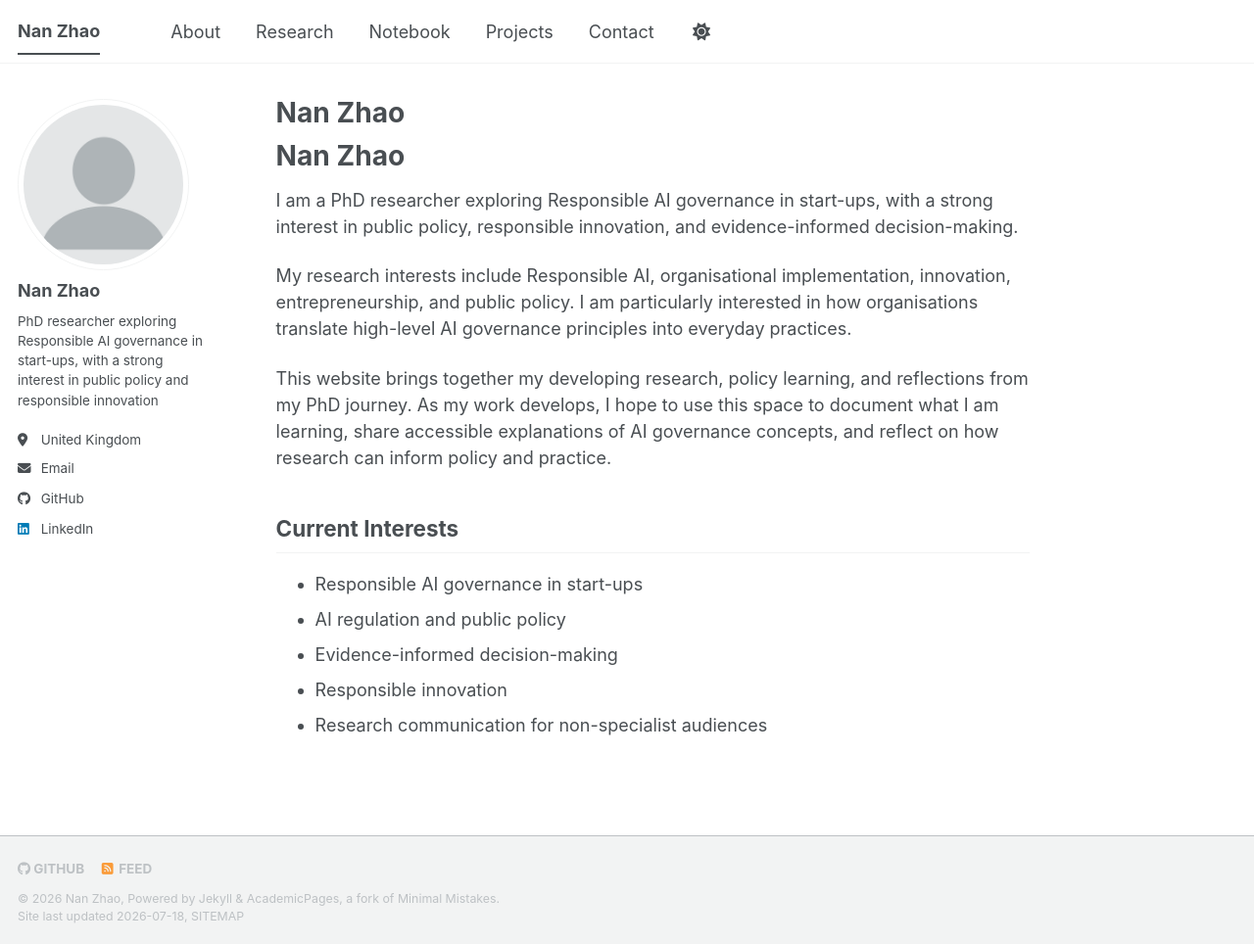
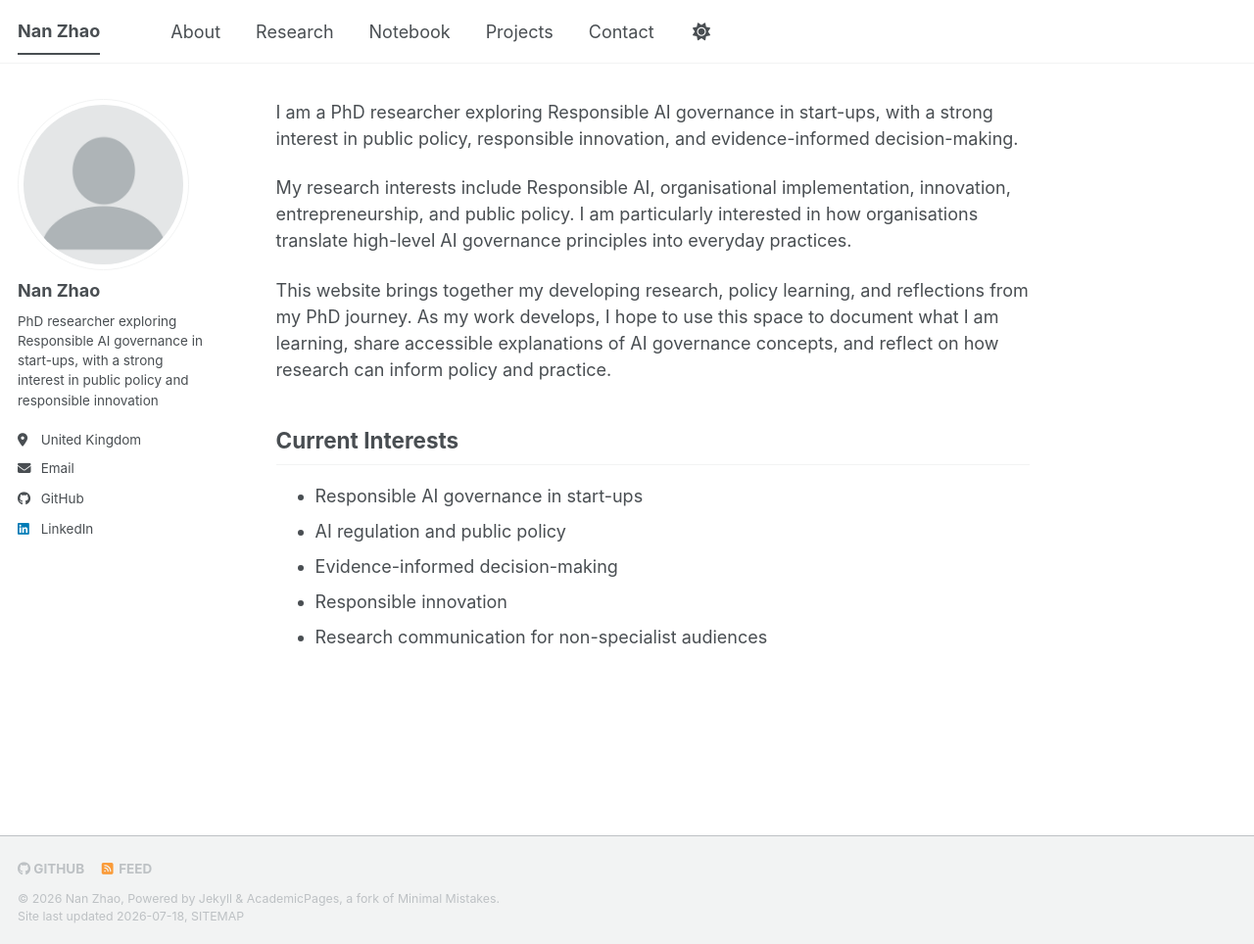
Before and after one commit to nanzhaoresearch/nanzhaoresearch.github.io, a Jekyll site: the page built from _pages/home.md, in a window 1280 px wide and 964 px high. Shown: the whole window at 98% size. Built offline with Jekyll 4.4.1, drawn with Linux system fonts in a browser that asks for light colours; a style sheet for code colours, icons or effects is not loaded; our own code applies the rules of GitHub Pages for plain Markdown files.

Commit message:
Remove name from home page introduction
Removed the name 'Nan Zhao' from the home page.

```diff
--- a/_pages/home.md
+++ b/_pages/home.md
@@ -2,9 +2,6 @@
 permalink: /
 author_profile: true
 ---
-
-
-# Nan Zhao
 
 I am a PhD researcher exploring Responsible AI governance in start-ups, with a strong interest in public policy, responsible innovation, and evidence-informed decision-making.
 
```
